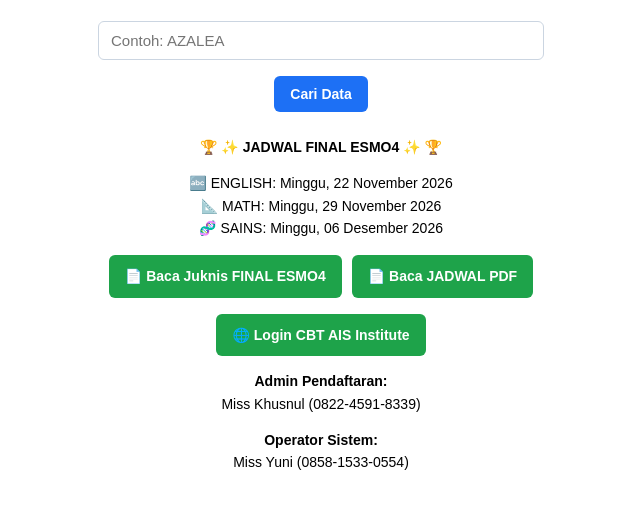
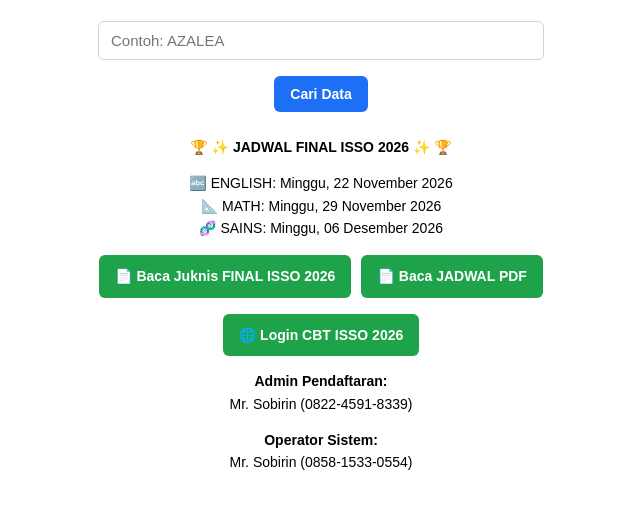
Before and after one commit to elmasrury/final-isso-2026, a plain HTML site: page index.html in a window 1280 px wide. Shown: the part 205-714 px from the top of the page, without its empty margins (319-959 px from the left). Drawn offline with Linux system fonts and the light colour scheme.

Commit message:
index.html

```diff
--- a/index.html
+++ b/index.html
@@ -3,7 +3,7 @@
 <head>
   <meta charset="UTF-8" />
   <meta name="viewport" content="width=device-width, initial-scale=1.0" />
-  <title>Babak Final ESMO-4</title>
+  <title>Babak Final ISSO 2026</title>
   <style>
     body {
       font-family: Arial, sans-serif;
@@ -66,21 +66,21 @@
     <div id="hasil"></div>
 
     <div class="meta">
-      <p><strong>🏆 ✨ JADWAL FINAL ESMO4 ✨ 🏆</strong></p>
+      <p><strong>🏆 ✨ JADWAL FINAL ISSO 2026 ✨ 🏆</strong></p>
       <p>🔤 ENGLISH: Minggu, 22 November 2026<br>
          📐 MATH: Minggu, 29 November 2026<br>
          🧬 SAINS: Minggu, 06 Desember 2026</p>
 
       <div class="btn-group">
-        <a class="btn btn-green" href="LINK_JUKNIS" target="_blank">📄 Baca Juknis FINAL ESMO4</a>
+        <a class="btn btn-green" href="LINK_JUKNIS" target="_blank">📄 Baca Juknis FINAL ISSO 2026</a>
         <a class="btn btn-green" href="LINK_JADWAL_PDF" target="_blank">📄 Baca JADWAL PDF</a>
       </div>
       <div class="btn-group">
-        <a class="btn btn-green" href="LINK_CBT" target="_blank">🌐 Login CBT AIS Institute</a>
+        <a class="btn btn-green" href="LINK_CBT" target="_blank">🌐 Login CBT ISSO 2026</a>
       </div>
 
-      <p><strong>Admin Pendaftaran:</strong><br>Miss Khusnul (0822-4591-8339)</p>
-      <p><strong>Operator Sistem:</strong><br>Miss Yuni (0858-1533-0554)</p>
+      <p><strong>Admin Pendaftaran:</strong><br>Mr. Sobirin (0822-4591-8339)</p>
+      <p><strong>Operator Sistem:</strong><br>Mr. Sobirin (0858-1533-0554)</p>
     </div>
   </div>
 
```
